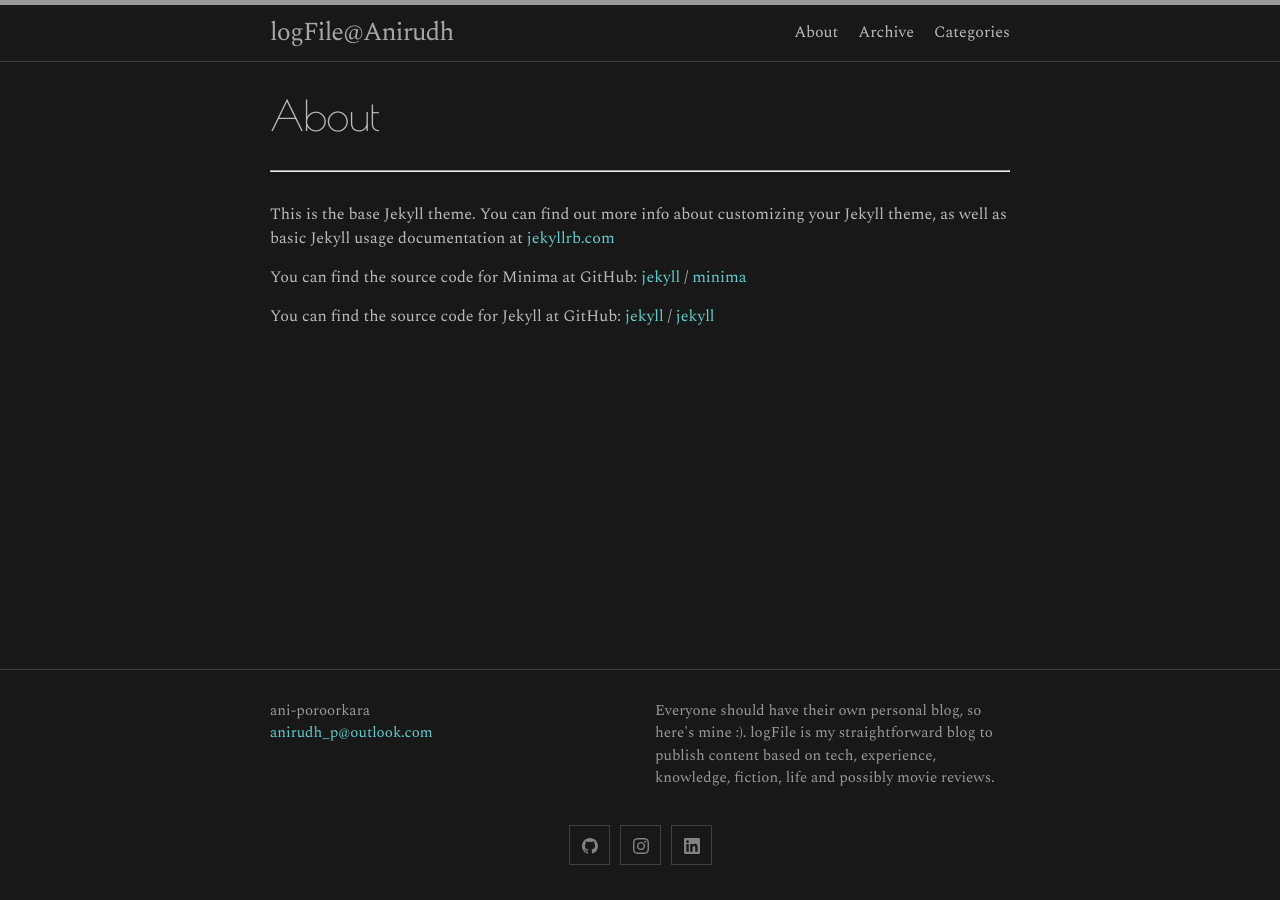
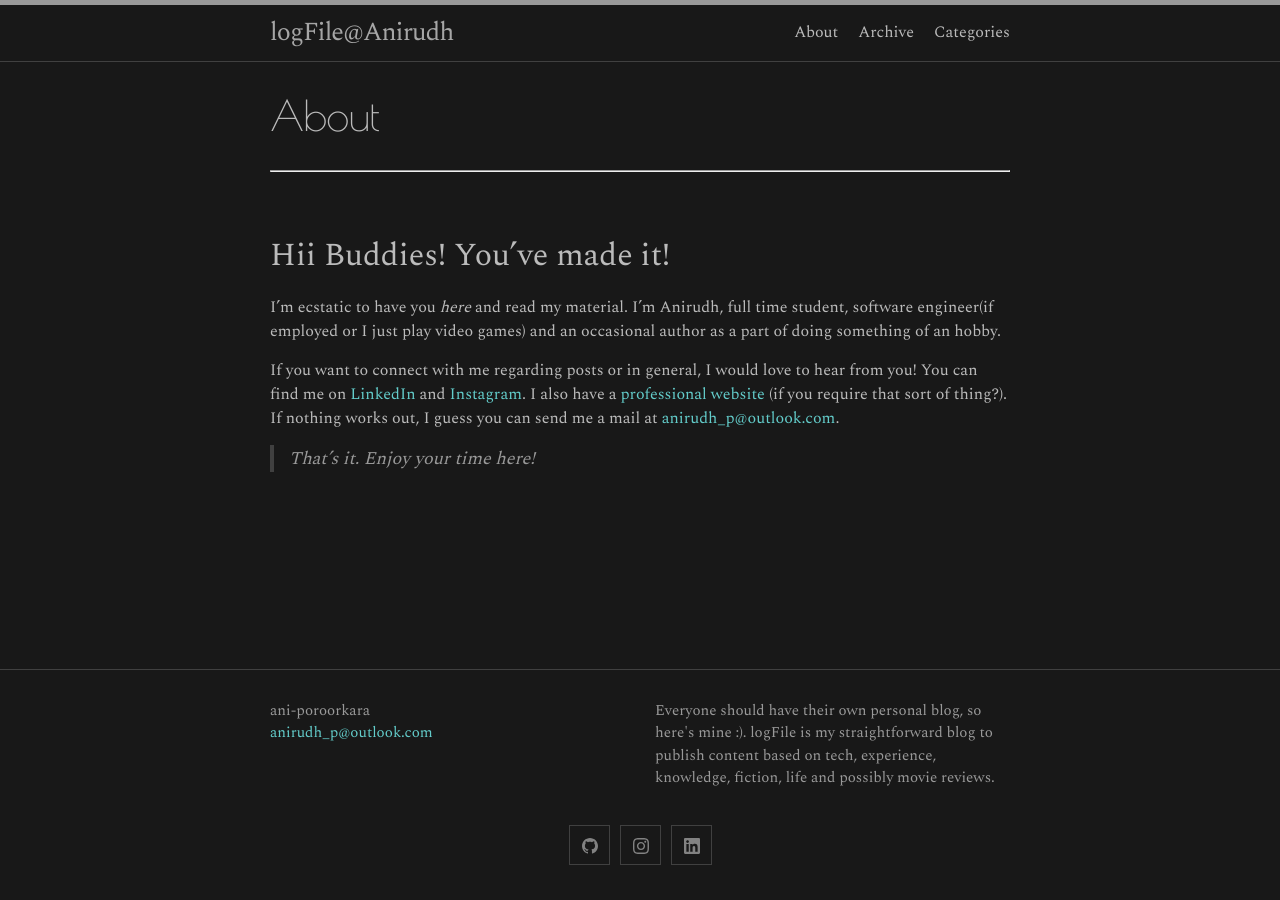
Before and after one commit to ani-poroorkara/blog, a Jekyll site: the page built from blog/about.markdown, in a window 1280 px wide. Built offline with Jekyll 4.4.1, drawn with Linux system fonts in a browser that asks for light colours.

Commit message:
added about content

```diff
--- a/blog/about.markdown
+++ b/blog/about.markdown
@@ -4,15 +4,10 @@ title: About
 permalink: /about/
 ---
 <hr>
-This is the base Jekyll theme. You can find out more info about customizing your Jekyll theme, as well as basic Jekyll usage documentation at [jekyllrb.com](https://jekyllrb.com/)
+## Hii Buddies! You've made it!
 
-You can find the source code for Minima at GitHub:
-[jekyll][jekyll-organization] /
-[minima](https://github.com/jekyll/minima)
+I'm ecstatic to have you *here* and read my material. I'm Anirudh, full time student, software engineer(if employed or I just play video games) and an occasional author as a part of doing something of an hobby.
 
-You can find the source code for Jekyll at GitHub:
-[jekyll][jekyll-organization] /
-[jekyll](https://github.com/jekyll/jekyll)
+If you want to connect with me regarding posts or in general, I would love to hear from you! You can find me on [LinkedIn](https://www.linkedin.com/in/anirudh-poroorkara-34900017b/) and [Instagram](https://www.instagram.com/aniporoorkara/). I also have a [professional website](https://ani-poroorkara.github.io/) (if you require that sort of thing?). If nothing works out, I guess you can send me a mail at <anirudh_p@outlook.com>.
 
-
-[jekyll-organization]: https://github.com/jekyll
+>That's it. Enjoy your time here!
```
